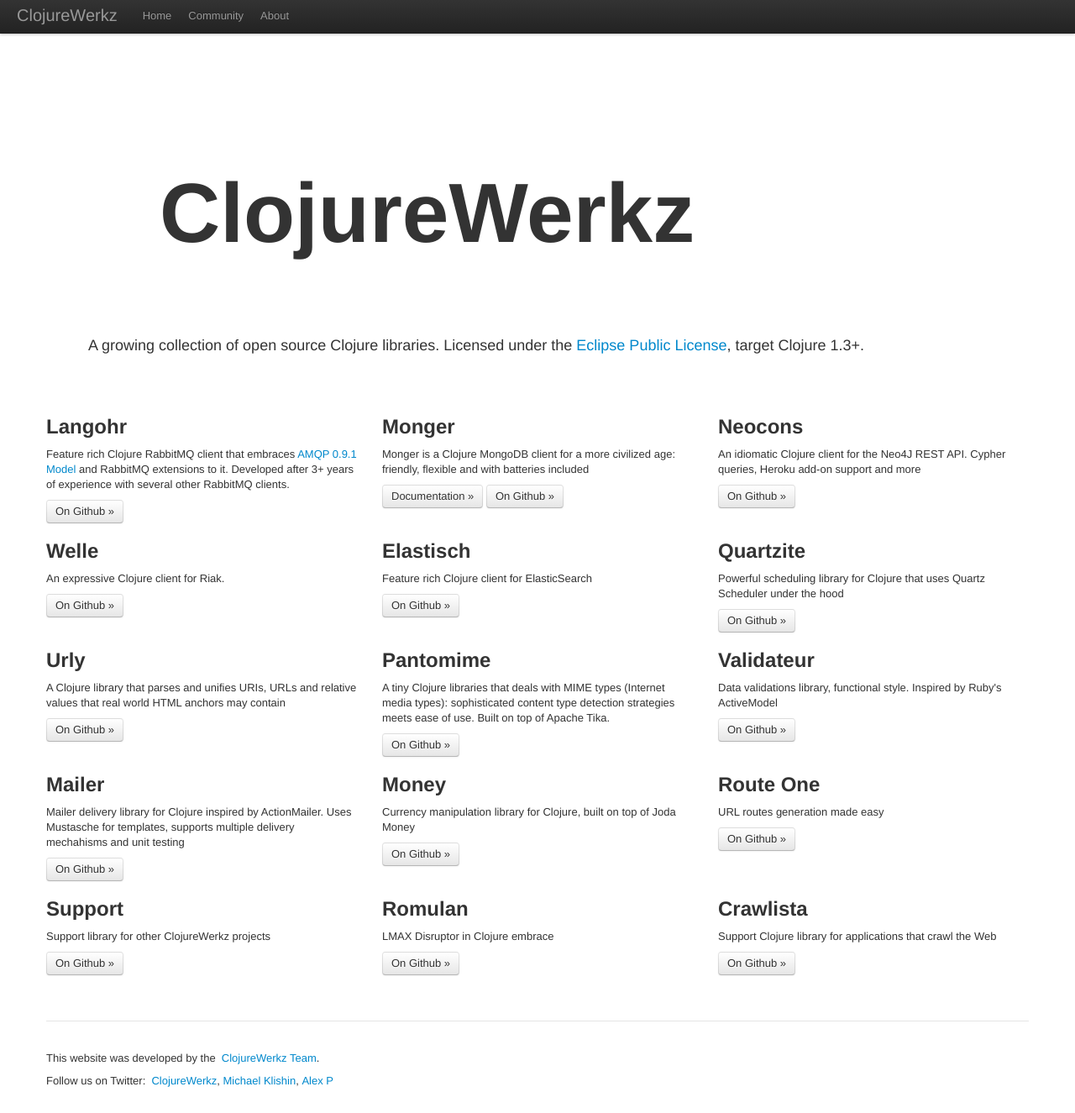
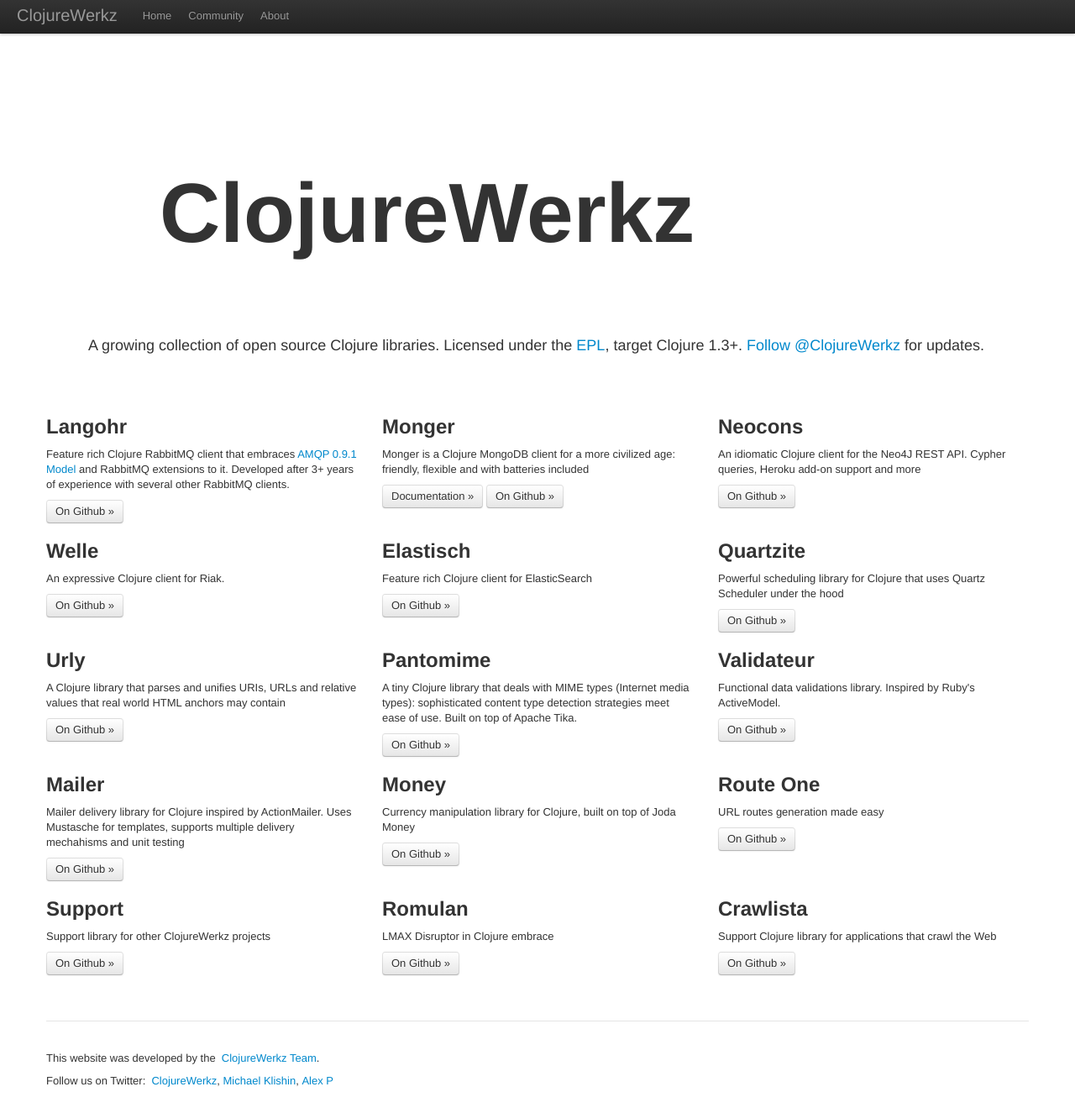
Before and after one commit to clojurewerkz/clojurewerkz.org, a Jekyll site: the page built from index.html, in a window 1280 px wide. Shown: the whole page at 84% size. Built offline with Jekyll 4.4.1, drawn with Linux system fonts in a browser that asks for light colours; some web fonts are replaced.

Commit message:
Make @ClojureWerkz links more visible

```diff
--- a/index.html
+++ b/index.html
@@ -2,14 +2,15 @@
 title: Title
 layout: default
 ---
+
 <div class='headline'>
   <div class='logo'>
     <h1>ClojureWerkz</h1>
   </div>
   <div class='clear' style=''></div>
   <p style=''>
-    A growing collection of open source Clojure libraries. Licensed under the <a href="http://www.eclipse.org/legal/epl-v10.html">Eclipse Public License</a>, target Clojure 1.3+.
-  </p>
+    A growing collection of open source Clojure libraries. Licensed under the <a href="http://www.eclipse.org/legal/epl-v10.html">EPL</a>, target Clojure 1.3+.
+    <a href="https://twitter.com/clojurewerkz" class="twitter-follow-button" data-show-count="false" data-lang="en">Follow @ClojureWerkz</a> for updates.</p>
 </div>
 <div class='row-fluid'>
   <div class='span4'>
@@ -62,13 +63,13 @@
   </div>
   <div class='span4'>
     <h2>Pantomime</h2>
-    <p>A tiny Clojure libraries that deals with MIME types (Internet media types): sophisticated content
-       type detection strategies meets ease of use. Built on top of Apache Tika.</p>
+    <p>A tiny Clojure library that deals with MIME types (Internet media types): sophisticated content
+       type detection strategies meet ease of use. Built on top of Apache Tika.</p>
     <p><a class='btn' href='https://github.com/michaelklishin/pantomime'>On Github »</a></p>
   </div>
   <div class='span4'>
     <h2>Validateur</h2>
-    <p>Data validations library, functional style. Inspired by Ruby's ActiveModel</p>
+    <p>Functional data validations library. Inspired by Ruby's ActiveModel.</p>
     <p><a class='btn' href='https://github.com/michaelklishin/validateur'>On Github »</a></p>
   </div>
 </div>
```
Also changed, not shown: articles/community.md (+1 -1 lines).
